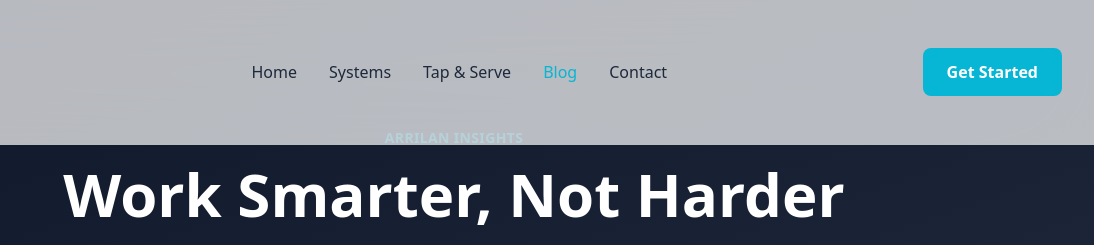
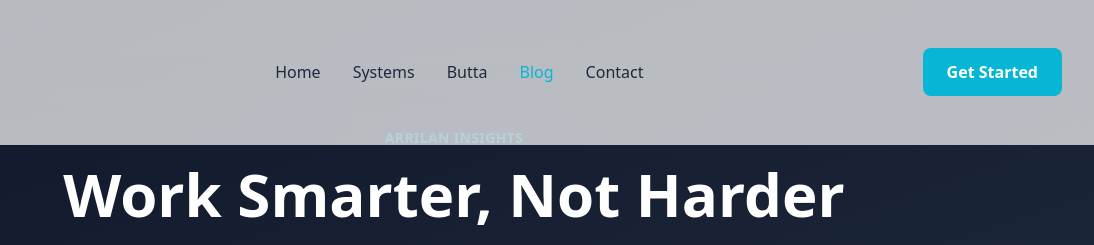
Before and after one commit to parmar42/arrilan, a plain HTML site: page blog/index.html in a window 1280 px wide. Shown: the top 245 px of the page, 186-1280 px from the left. Drawn offline with nearby package versions, Linux system fonts and the light colour scheme.

Commit message:
Update 'Tap & Serve' to 'Butta' in index.html

```diff
--- a/blog/index.html
+++ b/blog/index.html
@@ -6,7 +6,7 @@
     <meta name="viewport" content="width=device-width, initial-scale=1.0">
     <title>Blog - Restaurant & Business Insights | Arrilan Solutions</title>
     <meta name="description" content="Expert insights on restaurant automation, business efficiency, and cost reduction for Barbados businesses. Learn how to work smarter, not harder.">
-    <meta name="keywords" content="Barbados business blog, restaurant automation, business efficiency, cost reduction, Tap & Serve">
+    <meta name="keywords" content="Barbados business blog, restaurant automation, business efficiency, cost reduction, Butta">
     <meta name="robots" content="index, follow">
 
 <link rel="icon" href="/arrilan-favicon.ico"/>
@@ -155,7 +155,7 @@
         <ul class="hidden md:flex gap-8 items-center">
             <li><a href="https://arrilan.com/index.html#home-zone" class="text-slate-800 font-medium hover:text-accent transition-colors">Home</a></li>
             <li><a href="https://arrilan.com/index.html#systems" class="text-slate-800 font-medium hover:text-accent transition-colors">Systems</a></li>
-            <li><a href="https://arrilan.com/index.html#tap-serve" class="text-slate-800 font-medium hover:text-accent transition-colors">Tap & Serve</a></li>
+            <li><a href="https://arrilan.com/index.html#tap-serve" class="text-slate-800 font-medium hover:text-accent transition-colors">Butta</a></li>
             <li><a href="index.html" class="text-accent font-medium">Blog</a></li>
             <li><a href="https://arrilan.com/index.html#contact" class="text-slate-800 font-medium hover:text-accent transition-colors">Contact</a></li>
         </ul>
@@ -182,7 +182,7 @@
     <nav class="mobile-menu-nav">
         <a href="https://arrilan.com/index.html#home-zone">Home</a>
         <a href="https://arrilan.com/index.html#systems">Systems</a>
-        <a href="https://arrilan.com/index.html#tap-serve">Tap & Serve</a>
+        <a href="https://arrilan.com/index.html#tap-serve">Butta</a>
         <a href="https://arrilan.com/blog/index.html">Blog</a>
         <a href="https://arrilan.com/index.html#contact">Contact</a>
     </nav>
@@ -397,7 +397,7 @@
                 <h3 class="text-lg font-semibold mb-4 text-accent">Solutions</h3>
                 <ul class="space-y-2 text-slate-300">
                     <li><a href="https://arrilan.com/index.html#systems" class="hover:text-accent transition-colors">Restaurant Automation</a></li>
-                    <li><a href="https://arrilan.com/index.html#tap-serve" class="hover:text-accent transition-colors">Tap & Serve</a></li>
+                    <li><a href="https://arrilan.com/index.html#tap-serve" class="hover:text-accent transition-colors">Butta</a></li>
                     <li><a href="https://arrilan.com/index.html#systems" class="hover:text-accent transition-colors">Custom Workflows</a></li>
                 </ul>
             </div>
```
